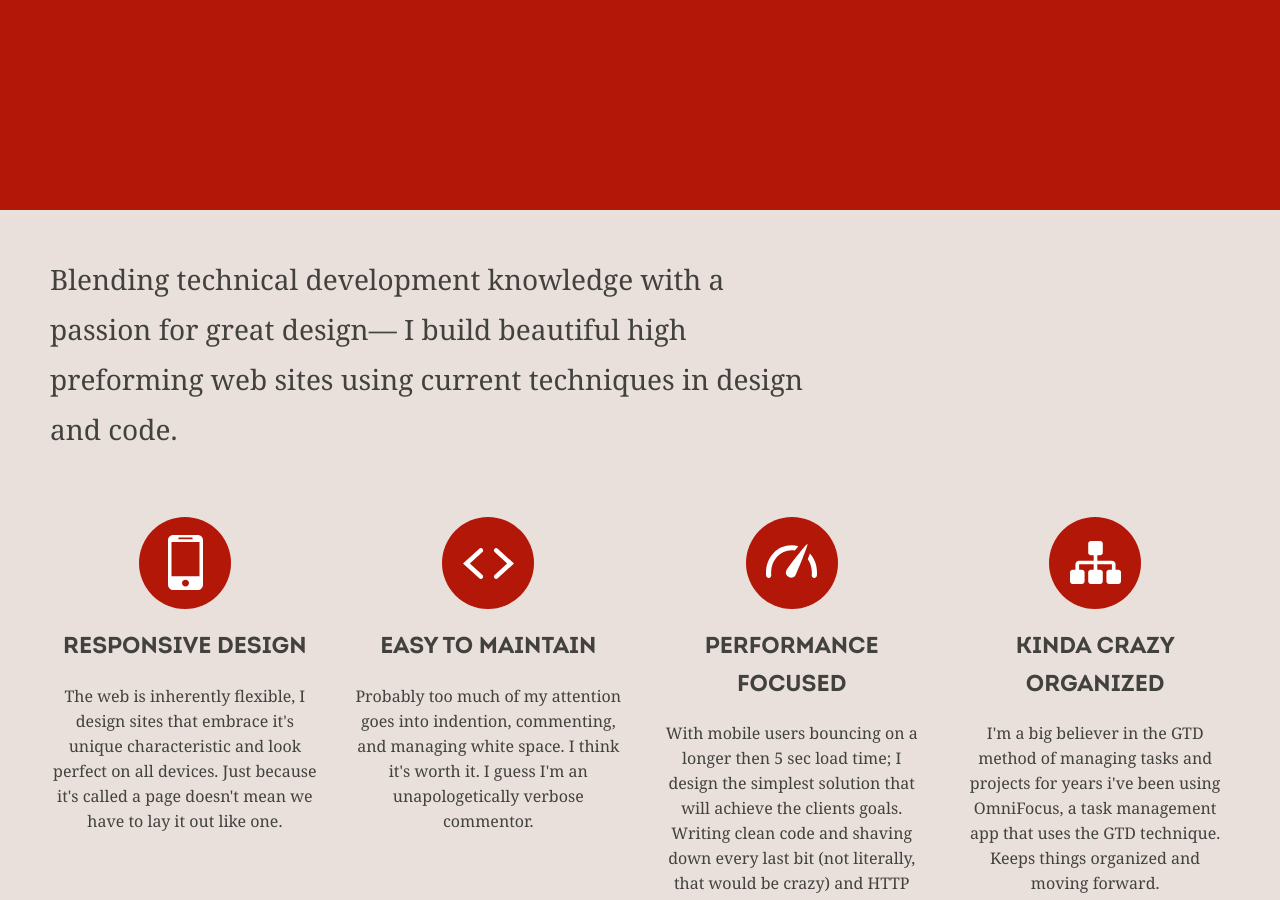
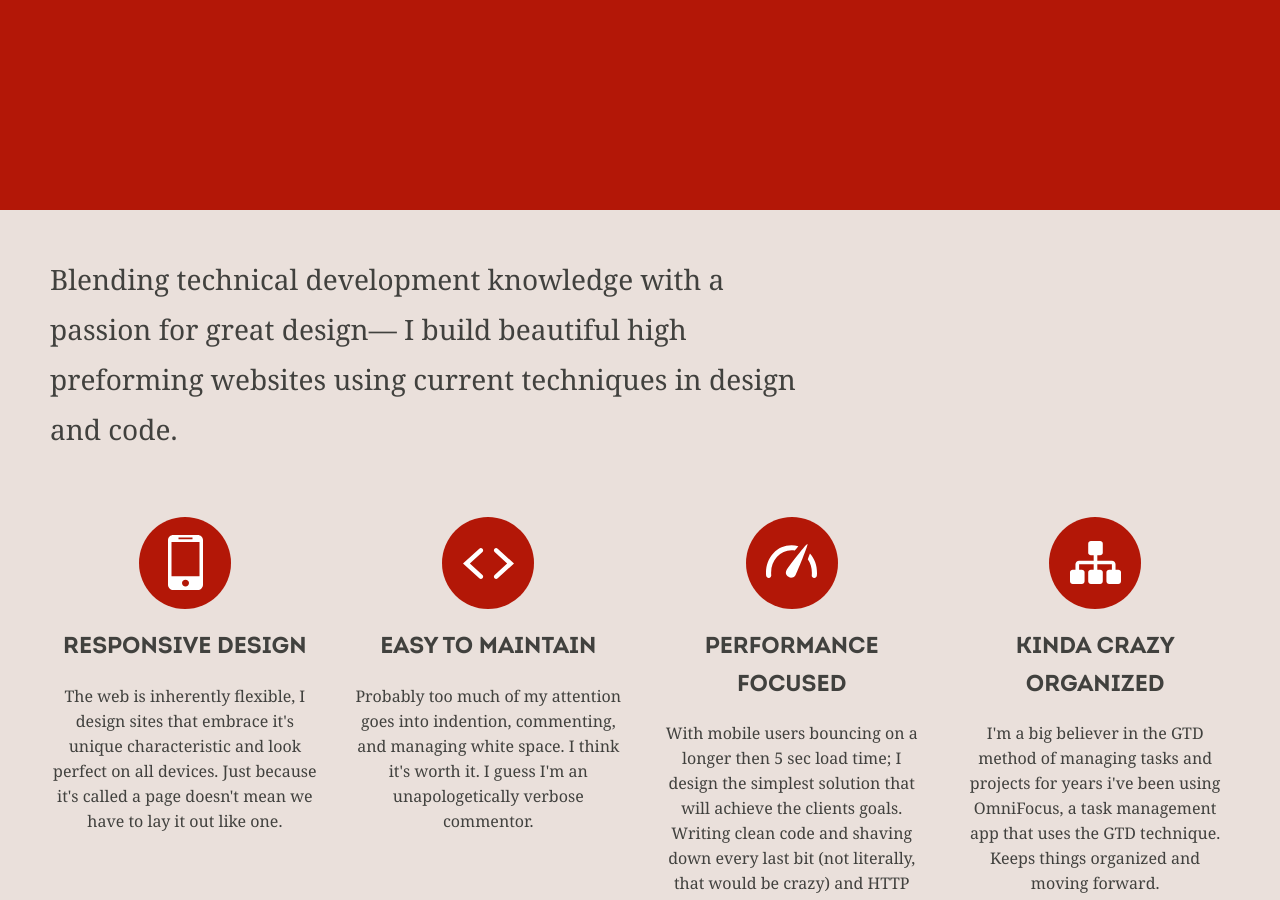
Before and after one commit to s8m2s/s8m2s.github.io, a Jekyll site: the page built from index.html, in a window 1280 px wide and 900 px high, scrolled down 690 px. Built offline with Jekyll 4.4.1, drawn with Linux system fonts in a browser that asks for light colours.

Commit message:
changed web site into website

```diff
--- a/index.html
+++ b/index.html
@@ -27,7 +27,7 @@ description: A Front End web designer and developer looking for work in Long Isl
 <div id="intro" class="container">
   <div class="inner">
     <section>
-      <p>Blending technical development knowledge with a passion for great design&mdash; I build beautiful high preforming web sites using current techniques in design and code.</p>
+      <p>Blending technical development knowledge with a passion for great design&mdash; I build beautiful high preforming websites using current techniques in design and code.</p>
     </section>
   </div>
 </div>
```
